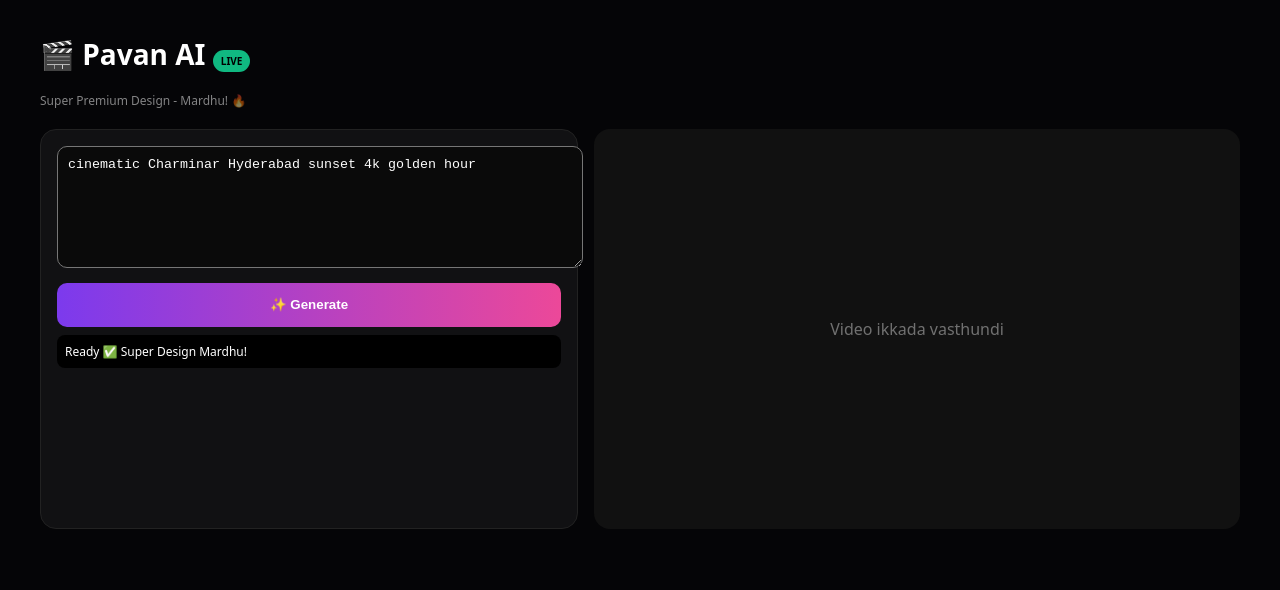
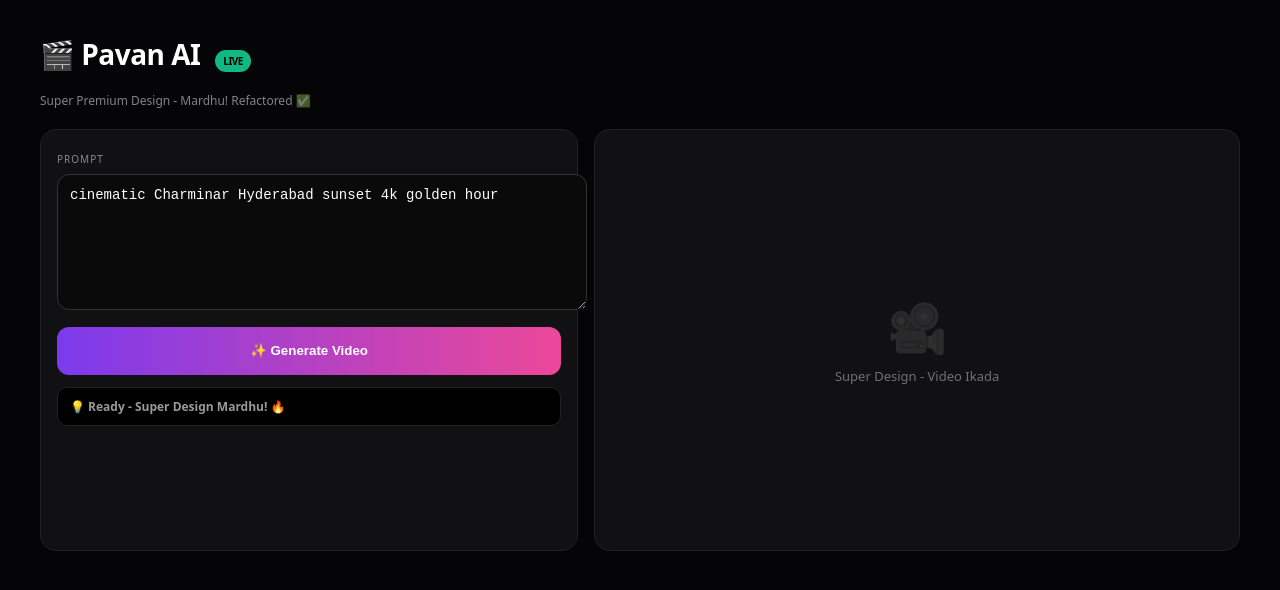
Before and after one commit to pavanmynam/text-to-video-editing-, a React (Vite) app: page / in a window 1280 px wide. Shown: the top 590 px of the page. Built offline with nearby package versions, Linux system fonts and the light colour scheme; the HTML template or start-up script is replaced by a standard one.

Commit message:
Refactor App component and implement status badge
Refactor App component and add StatusBadge for status display.

```diff
--- a/src/App.jsx
+++ b/src/App.jsx
@@ -1,36 +1,99 @@
 import { useState } from "react";
+
+// Status colours - red lo error, green lo success!
+function StatusBadge({ status, type }) {
+  const colors = {
+    error: { bg: "#2a0a0a", border: "#ff4444", text: "#ff6b6b" },
+    success: { bg: "#0a2a0a", border: "#10b981", text: "#10b981" },
+    loading: { bg: "#1a1033", border: "#7c3aed", text: "#a78bfa" },
+    idle: { bg: "#000", border: "#222", text: "#999" }
+  };
+  const c = colors[type] || colors.idle;
+  return (
+    <div style={{
+      marginTop: 12, padding: "10px 12px", borderRadius: 10,
+      background: c.bg, border: `1px solid ${c.border}`,
+      color: c.text, fontSize: 12, fontWeight: 600,
+      wordBreak: "break-word"
+    }}>
+      {type === "error"? "❌ " : type === "success"? "✅ " : type === "loading"? "⏳ " : "💡 "}
+      {status}
+    </div>
+  )
+}
+
 export default function App(){
   const [prompt,setPrompt]=useState("cinematic Charminar Hyderabad sunset 4k golden hour");
-  const [video,setVideo]=useState(""); const [loading,setLoading]=useState(false); const [status,setStatus]=useState("Ready ✅ Super Design Mardhu!");
+  const [video,setVideo]=useState("");
+  const [loading,setLoading]=useState(false);
+  const [status,setStatus]=useState("Ready - Super Design Mardhu! 🔥");
+  const [statusType,setStatusType]=useState("idle");
+
+  const updateStatus = (msg, type="idle") => {
+    setStatus(msg);
+    setStatusType(type);
+  }
+
   const gen=async()=>{
-    if(!prompt.trim()) return;
-    setLoading(true); setStatus("Starting...");
+    if(!prompt.trim()){
+      updateStatus("Prompt enter chey bro!", "error");
+      return;
+    }
+    setLoading(true);
+    setVideo("");
+    updateStatus("Starting generation... $0.05/sec", "loading");
+
     try{
       const { fal } = await import("@fal-ai/client");
       fal.config({ credentials: import.meta.env.VITE_FAL_KEY });
-      const r = await fal.subscribe("fal-ai/minimax/hailuo-02/standard/text-to-video",{
+
+      const result = await fal.subscribe("fal-ai/minimax/hailuo-02/standard/text-to-video",{
         inputs:{ prompt, duration:"6" },
         logs:true,
         onQueueUpdate:(u)=>{
-          if(u.status==="IN_PROGRESS") setStatus(`Generating... ${u.logs?.[u.logs.length-1]?.message||''}`);
-          else setStatus(u.status);
+          if(u.status==="IN_PROGRESS") updateStatus(`Generating... ${u.status} - 60sec pattuddi`, "loading");
+          else if(u.status==="IN_QUEUE") updateStatus("Queue lo undi... wait chey", "loading");
+          else updateStatus(u.status, "loading");
         }
       });
-      console.log("FULL RESULT:", r);
-      const url = r.data?.video?.url || r.data?.videos?.[0]?.url || r.video?.url;
-      if(url){ setVideo(url); setStatus("Done ✅ Completed!"); }
-      else { setStatus("Completed but no URL - check console. Result: "+JSON.stringify(r).slice(0,200)); }
-    }catch(e){ setStatus("Error: "+e.message); console.error(e); }
+
+      console.log(result);
+      const url = result.data?.video?.url || result.data?.videos?.[0]?.url;
+
+      if(url){
+        setVideo(url);
+        updateStatus("Done! Video ready - Download chesko! 🎉", "success");
+      } else {
+        updateStatus("Completed kani video URL raledu - console check chey", "error");
+      }
+    }catch(e){
+      // Key hide chesa - red lo error safe ga vastundi, key kanipinchadu!
+      const safeMsg = e.message?.includes("c757321a")? "API Key error - Vercel env check chey" : e.message;
+      updateStatus("Error: "+safeMsg, "error");
+      console.error(e);
+    }
     setLoading(false);
   };
+
   return(
     <div style={{minHeight:'100vh',background:'#050507',color:'#fff',padding:16,fontFamily:'system-ui'}}>
       <div style={{maxWidth:1200,margin:'0 auto'}}>
-        <h1 style={{fontSize:28,fontWeight:800}}>🎬 Pavan AI <span style={{background:'#10b981',color:'#000',fontSize:10,padding:'4px 8px',borderRadius:20}}>LIVE</span></h1>
-        <p style={{opacity:0.5,fontSize:12}}>Super Premium Design - Mardhu! 🔥</p>
+        <h1 style={{fontSize:28,fontWeight:800,letterSpacing:-0.5}}>🎬 Pavan AI <span style={{background:'#10b981',color:'#000',fontSize:10,padding:'4px 8px',borderRadius:20,marginLeft:8}}>LIVE</span></h1>
+        <p style={{opacity:0.5,fontSize:12,marginTop:4}}>Super Premium Design - Mardhu! Refactored ✅</p>
+
         <div style={{display:'grid',gridTemplateColumns:'1fr 1.2fr',gap:16,marginTop:20}}>
-          <div style={{background:'#111113',border:'1px solid #222',borderRadius:16,padding:16}}><textarea value={prompt} onChange={e=>setPrompt(e.target.value)} style={{width:'100%',height:100,background:'#0a0a0a',color:'#fff',borderRadius:10,padding:10}}/><button onClick={gen} disabled={loading} style={{width:'100%',marginTop:10,height:44,borderRadius:10,border:'none',background:'linear-gradient(90deg,#7c3aed,#ec4899)',color:'#fff',fontWeight:800}}>{loading?'Generating...':'✨ Generate'}</button><div style={{marginTop:8,fontSize:12,background:'#000',padding:8,borderRadius:8,wordBreak:'break-all'}}>{status}</div></div>
-          <div style={{background:'#111',borderRadius:16,height:400,display:'grid',placeItems:'center'}}>{video?<video src={video} controls autoPlay loop style={{width:'100%',height:'100%'}}/>:<span style={{opacity:0.4}}>Video ikkada vasthundi</span>}</div>
+          <div style={{background:'#111113',border:'1px solid #222',borderRadius:16,padding:16}}>
+            <label style={{fontSize:10,opacity:0.5,letterSpacing:1}}>PROMPT</label>
+            <textarea value={prompt} onChange={e=>setPrompt(e.target.value)} style={{width:'100%',height:110,background:'#0a0a0a',color:'#fff',border:'1px solid #333',borderRadius:12,padding:12,marginTop:6,fontSize:14}}/>
+            <button onClick={gen} disabled={loading} style={{width:'100%',marginTop:12,height:48,borderRadius:12,border:'none',background:loading?'#333':'linear-gradient(90deg,#7c3aed,#ec4899)',color:'#fff',fontWeight:800,cursor:loading?'not-allowed':'pointer',opacity:loading?0.6:1}}>
+              {loading?'⏳ Generating 60sec...':'✨ Generate Video'}
+            </button>
+            <StatusBadge status={status} type={statusType} />
+          </div>
+
+          <div style={{background:'#111113',border:'1px solid #222',borderRadius:16,height:420,display:'grid',placeItems:'center',overflow:'hidden'}}>
+            {video?<video src={video} controls autoPlay loop playsInline style={{width:'100%',height:'100%',objectFit:'cover'}}/>:<div style={{textAlign:'center',opacity:0.4}}><div style={{fontSize:48}}>🎥</div><div style={{marginTop:8,fontSize:13}}>Super Design - Video Ikada</div></div>}
+          </div>
         </div>
       </div>
     </div>
```
